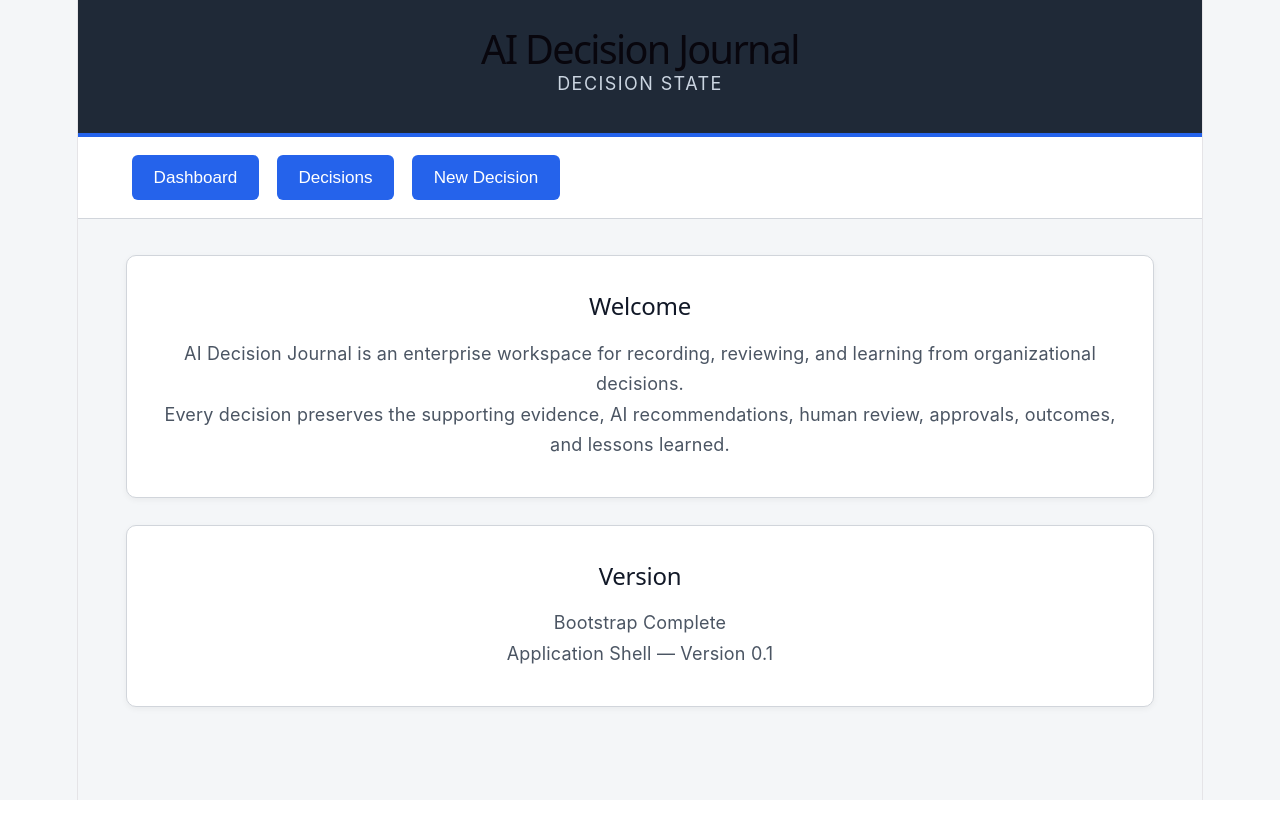
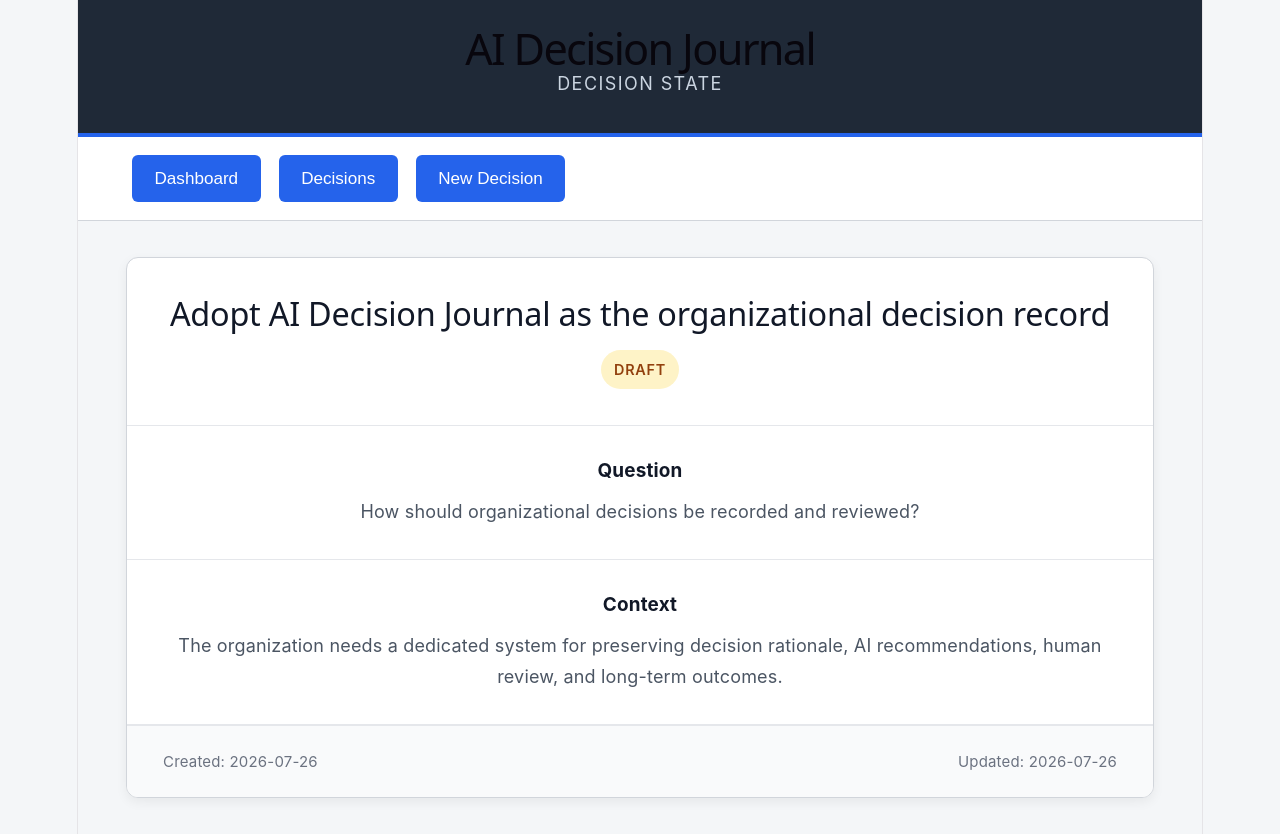
Before and after one commit to oconnoranson-debug/ai-decision-journal, a React (Vite) app in the folder client/: page / in a window 1280 px wide. Before the commit the page ends 800 px from the top, so only its background shows below. Built offline with nearby package versions, Linux system fonts and the light colour scheme.

Commit message:
Introduce initial Decision domain

```diff
--- a/client/src/App.css
+++ b/client/src/App.css
@@ -23,11 +23,12 @@ body {
   color: white;
   padding: 2rem 3rem;
   border-bottom: 4px solid #2563eb;
+  text-align: center;
 }
 
 .header h1 {
   margin: 0;
-  font-size: 2.2rem;
+  font-size: 2.4rem;
 }
 
 .subtitle {
@@ -51,7 +52,7 @@ body {
   color: white;
   border: none;
   border-radius: 6px;
-  padding: 0.7rem 1.2rem;
+  padding: 0.75rem 1.25rem;
   font-size: 0.95rem;
   cursor: pointer;
   transition: background 0.2s ease;
@@ -65,25 +66,72 @@ body {
   max-width: 1100px;
   margin: 2rem auto;
   padding: 0 2rem;
-  display: grid;
-  gap: 1.5rem;
 }
 
-.card {
+/* ======================================================
+   Decision Card
+====================================================== */
+
+.decision-card {
   background: white;
   border: 1px solid #d1d5db;
-  border-radius: 10px;
-  padding: 2rem;
-  box-shadow: 0 2px 6px rgba(0, 0, 0, 0.05);
+  border-radius: 12px;
+  box-shadow: 0 4px 12px rgba(0, 0, 0, 0.06);
+  overflow: hidden;
 }
 
-.card h2 {
-  margin-top: 0;
-  margin-bottom: 1rem;
-  color: #111827;
+.decision-card-header {
+  padding: 2rem;
+  border-bottom: 1px solid #e5e7eb;
 }
 
-.card p {
+.decision-card-header h2 {
+  margin: 0 0 1rem 0;
+  color: #111827;
+  font-size: 1.8rem;
+}
+
+.decision-status {
+  display: inline-block;
+  padding: 0.35rem 0.75rem;
+  border-radius: 999px;
+  background: #fef3c7;
+  color: #92400e;
+  font-size: 0.8rem;
+  font-weight: 600;
+  text-transform: uppercase;
+  letter-spacing: 0.05em;
+}
+
+.decision-section {
+  padding: 1.75rem 2rem;
+  border-bottom: 1px solid #e5e7eb;
+}
+
+.decision-section:last-of-type {
+  border-bottom: none;
+}
+
+.decision-section h3 {
+  margin: 0 0 0.75rem 0;
+  color: #111827;
+  font-size: 1.05rem;
+}
+
+.decision-section p {
+  margin: 0;
   line-height: 1.7;
   color: #4b5563;
 }
+
+.decision-footer {
+  display: flex;
+  justify-content: space-between;
+  padding: 1.25rem 2rem;
+  background: #f9fafb;
+  border-top: 1px solid #e5e7eb;
+}
+
+.decision-footer small {
+  color: #6b7280;
+}
--- a/client/src/App.jsx
+++ b/client/src/App.jsx
@@ -1,4 +1,6 @@
 import "./App.css";
+import DecisionCard from "./components/DecisionCard";
+import { sampleDecision } from "./models/Decision";
 
 function App() {
   return (
@@ -15,28 +17,7 @@ function App() {
       </nav>
 
       <main className="content">
-        <section className="card">
-          <h2>Welcome</h2>
-
-          <p>
-            AI Decision Journal is an enterprise workspace for recording,
-            reviewing, and learning from organizational decisions.
-          </p>
-
-          <p>
-            Every decision preserves the supporting evidence, AI
-            recommendations, human review, approvals, outcomes, and lessons
-            learned.
-          </p>
-        </section>
-
-        <section className="card">
-          <h2>Version</h2>
-
-          <p>Bootstrap Complete</p>
-
-          <p>Application Shell — Version 0.1</p>
-        </section>
+        <DecisionCard decision={sampleDecision} />
       </main>
     </div>
   );
--- /dev/null
+++ b/client/src/components/DecisionCard.jsx
@@ -0,0 +1,27 @@
+function DecisionCard({ decision }) {
+  return (
+    <section className="decision-card">
+      <div className="decision-card-header">
+        <h2>{decision.title}</h2>
+        <span className="decision-status">{decision.status}</span>
+      </div>
+
+      <div className="decision-section">
+        <h3>Question</h3>
+        <p>{decision.question}</p>
+      </div>
+
+      <div className="decision-section">
+        <h3>Context</h3>
+        <p>{decision.context}</p>
+      </div>
+
+      <div className="decision-footer">
+        <small>Created: {decision.createdAt}</small>
+        <small>Updated: {decision.updatedAt}</small>
+      </div>
+    </section>
+  );
+}
+
+export default DecisionCard;
--- /dev/null
+++ b/client/src/models/Decision.js
@@ -0,0 +1,10 @@
+export const sampleDecision = {
+  id: "decision-001",
+  title: "Adopt AI Decision Journal as the organizational decision record",
+  status: "Draft",
+  question: "How should organizational decisions be recorded and reviewed?",
+  context:
+    "The organization needs a dedicated system for preserving decision rationale, AI recommendations, human review, and long-term outcomes.",
+  createdAt: "2026-07-26",
+  updatedAt: "2026-07-26",
+};
```
